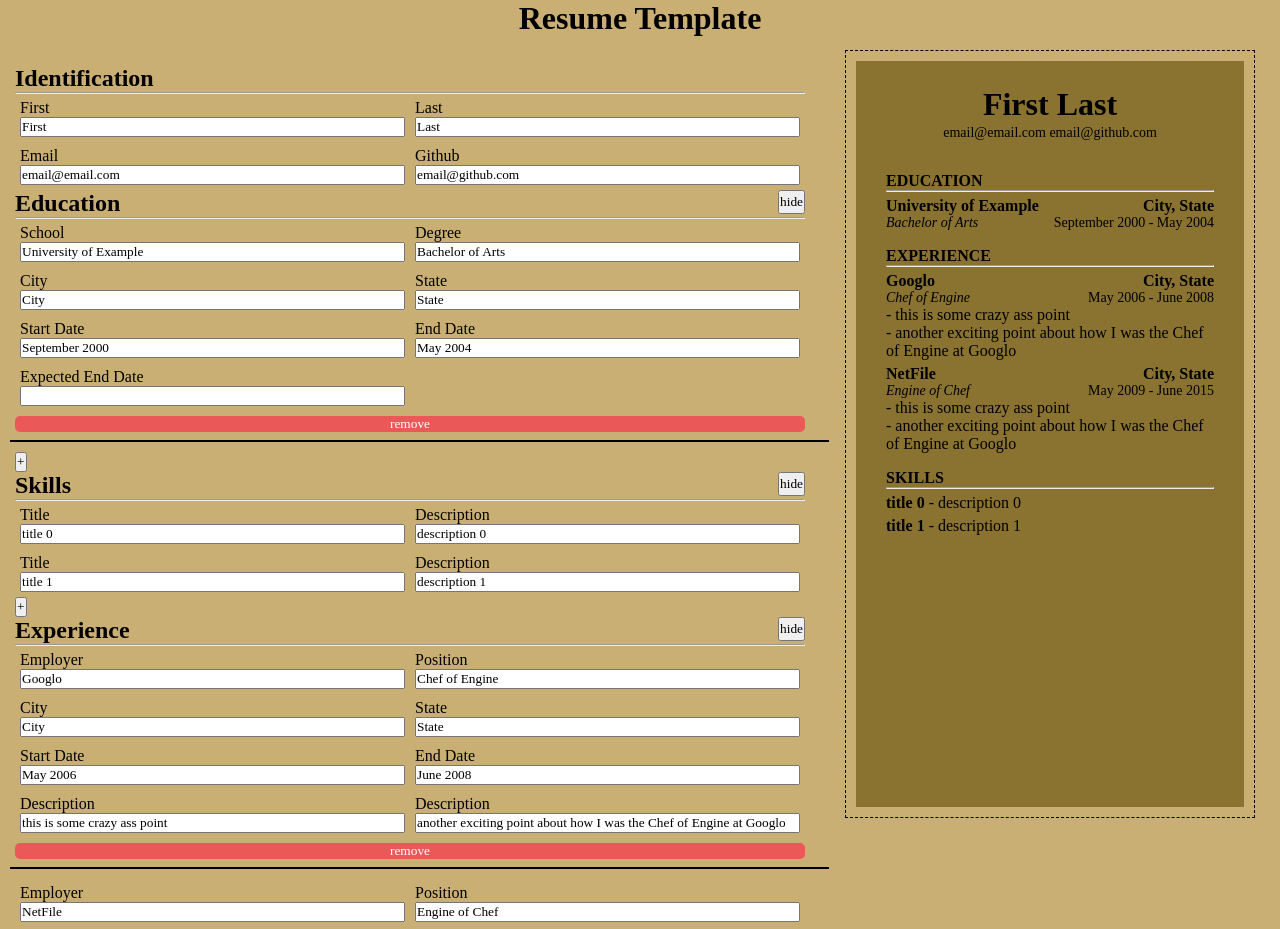
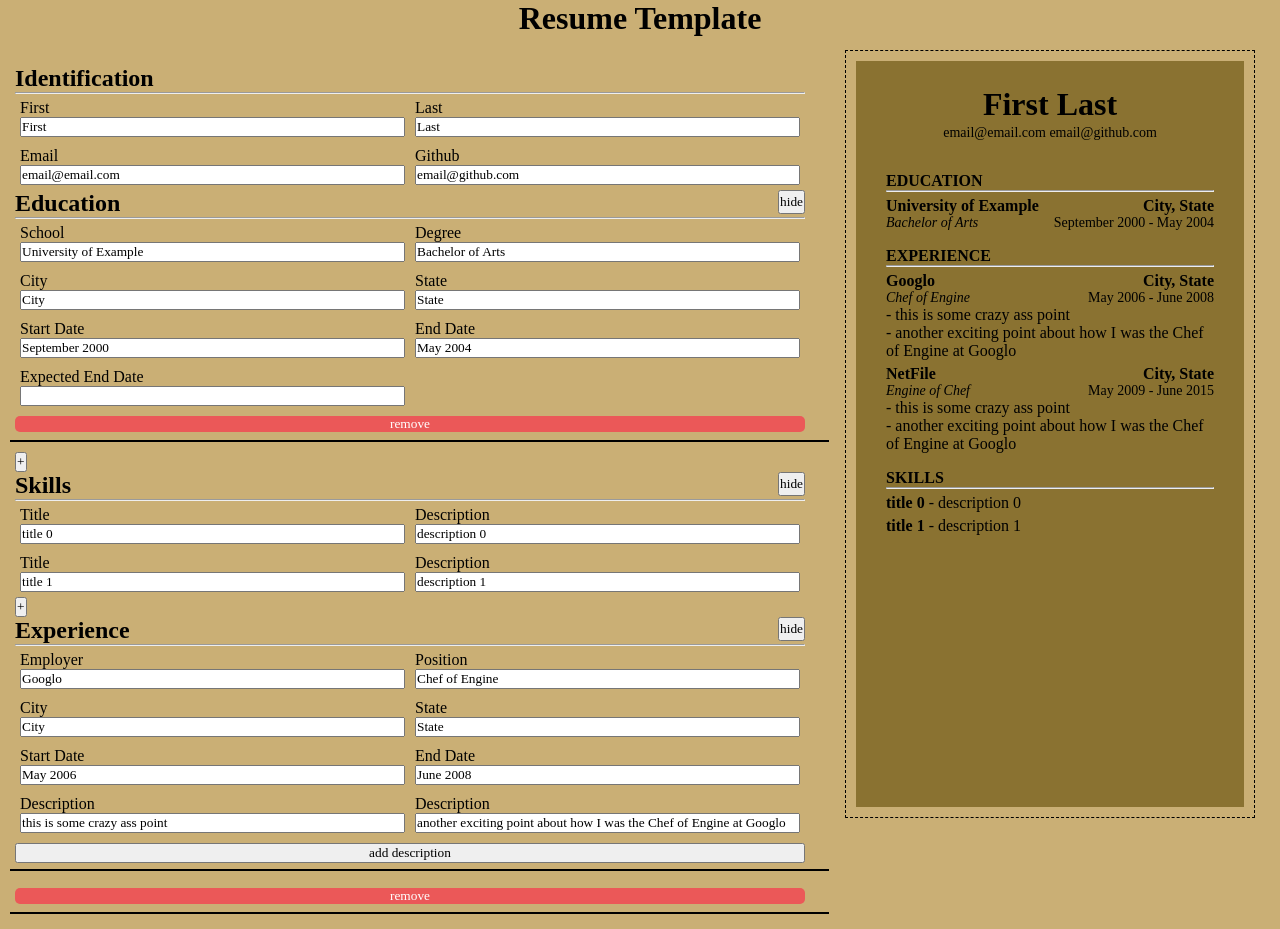
Before and after one commit to unrulypeach/cv-project, a React (Create React App) app: page / in a window 1280 px wide. Shown: the top 929 px of the page. Built offline with nearby package versions, Linux system fonts and the light colour scheme.

Commit message:
updated styles

```diff
--- a/src/components/FormExperience.js
+++ b/src/components/FormExperience.js
@@ -77,13 +77,13 @@ export default class FormExperience extends Component {
           />
         </label>
         {points}
-        {/* <button
+        <button
           type="button"
           className="fullLength-btn"
           onClick={() => this.props.newDescript(obj.id)}
         >
           add description
-        </button> */}
+        </button>
         <button
           type="button"
           className="fullLength-btn remove-btn"
--- a/src/styles/Form.css
+++ b/src/styles/Form.css
@@ -16,7 +16,9 @@
 .fullLength-btn {
   margin-top: 5px;
   margin-bottom: 20px;
-  grid-area: 6/1/6/3;
+  /* grid-area: 6/1/6/3; */
+  grid-column-start: 1;
+  grid-column-end: 3;
 }
 
 .remove-btn{
```
